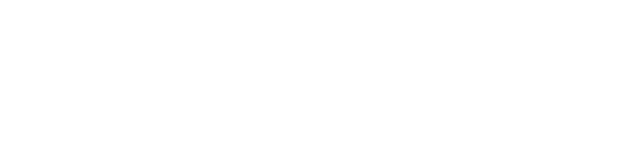
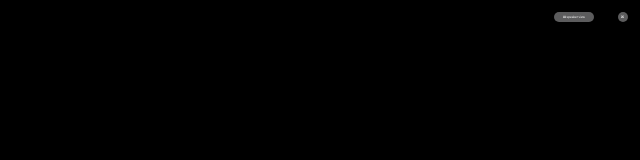
Before and after one commit to lucaruboni/html-css-zoom, a plain HTML site: page index.html in a window 1280 px wide. Shown: the whole page, without its empty margins (640-1280 px from the left). Drawn offline with Linux system fonts and the light colour scheme.

Commit message:
[add] right corner link
[add] sample image

```diff
--- a/assets/css/style.css
+++ b/assets/css/style.css
@@ -3,3 +3,56 @@
     margin: 0;
     padding: 0;
 }
+
+.flexbox{
+    display: flex;
+}
+
+#vp_container{
+    height: 100vh;
+    background-color: black;
+    font-family: 'Roboto', sans-serif;
+}
+
+#app_main{
+
+}
+
+.link_view_btn{
+    justify-content: flex-end;
+    flex-basis: 100%;
+}
+
+.btn_style{
+    margin: 1.5vh;
+    height: 10px;
+    width: 40px;
+    text-align: center;
+    border-radius: 30px;
+    background-color: #5c5c5d;
+    line-height: 10px;
+}
+.btn_style_right{
+    margin: 1.5vh;
+    height: 10px;
+    width: 10px;
+    text-align: center;
+    border-radius: 50%;
+    background-color: #5c5c5d;
+    line-height: 10px;
+}
+
+a{
+    text-decoration: none;
+    color: whitesmoke;
+    font-size: 0.2rem;
+}
+
+.main_icon{
+    text-align: center;
+}
+
+.main_icon_right{
+    text-align: center;
+    rotate: 45deg;
+}
--- a/index.html
+++ b/index.html
@@ -5,11 +5,25 @@
     <meta http-equiv="X-UA-Compatible" content="IE=edge">
     <meta name="viewport" content="width=device-width, initial-scale=1.0">
     <title>zoom</title>
+    <link rel="stylesheet" href="https://cdnjs.cloudflare.com/ajax/libs/font-awesome/6.3.0/css/all.min.css" integrity="sha512-SzlrxWUlpfuzQ+pcUCosxcglQRNAq/DZjVsC0lE40xsADsfeQoEypE+enwcOiGjk/bSuGGKHEyjSoQ1zVisanQ==" crossorigin="anonymous" referrerpolicy="no-referrer" />
+    <link rel="preconnect" href="https://fonts.googleapis.com">
+    <link rel="preconnect" href="https://fonts.gstatic.com" crossorigin>
+    <link href="https://fonts.googleapis.com/css2?family=Roboto:ital,wght@0,300;0,400;0,500;0,700;0,900;1,300;1,400;1,500;1,700;1,900&display=swap" rel="stylesheet">
     <link rel="stylesheet" href="./assets/css/style.css">
 </head>
 <body>
     <div id="vp_container">
-
+        <main id="app_main" class="flexbox">
+            <div class="link_view_btn flexbox">
+                    <a href="#" class="btn_style">
+                        <i class="fa-solid fa-grip main_icon"></i>
+                         speaker view
+                    </a>
+                 <a href="#" class="btn_style_right">
+                    <i class="fa-solid fa-up-down-left-right main_icon_right "></i>
+                </a>
+            </div>
+        </main>
     </div>
 </body>
 </html>
```
Also changed, not shown: assets/img/download - Copia.jpg (added).
